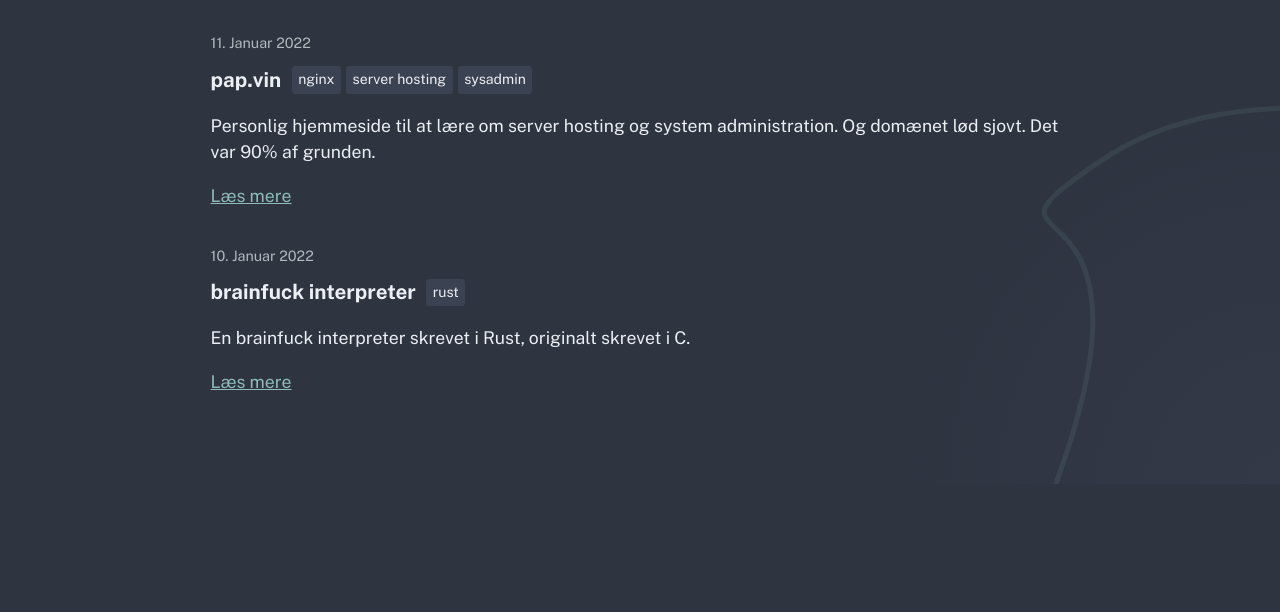
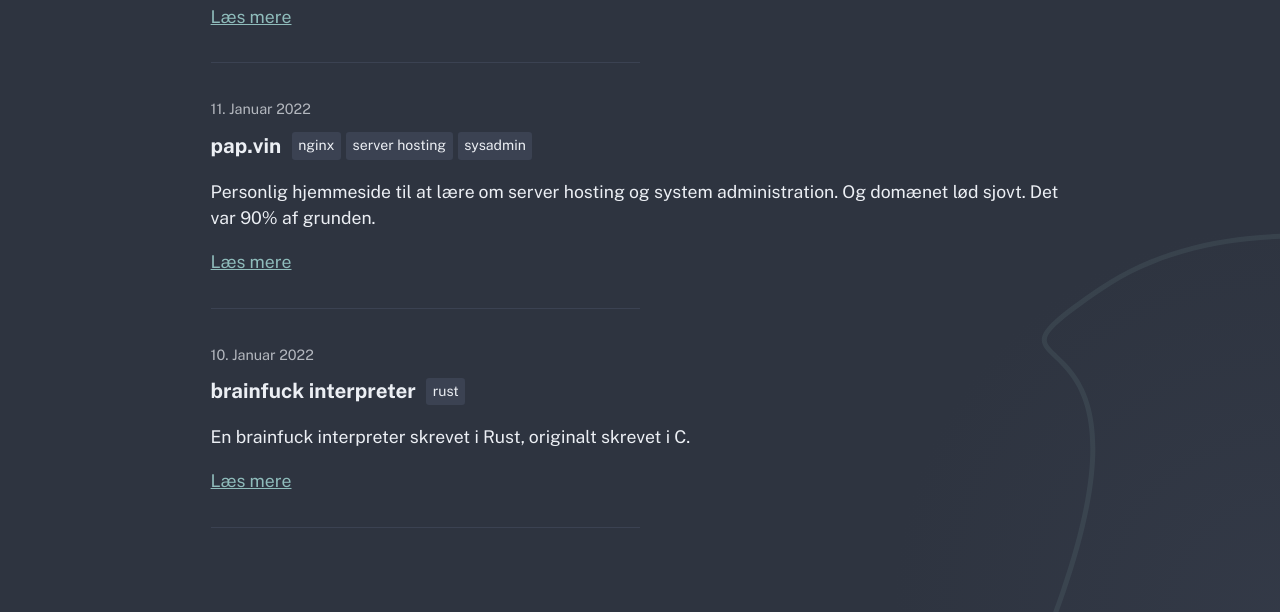
Before and after one commit to camper0008/tphollebeek, an Eleventy site: page src/layout/projects.njk in a window 1280 px wide. Shown: the part 680-1292 px from the top of the page. Before the commit the page ends 1164 px from the top, so only its background shows below. Built offline with nearby package versions, Linux system fonts and the light colour scheme; Eleventy itself is replaced by a stand-in of ours; files that its build step writes are made by us from their sources.

Commit message:
added divider

```diff
--- a/src/layout/_includes/project-list.njk
+++ b/src/layout/_includes/project-list.njk
@@ -6,5 +6,6 @@
         <p>{{ project.data.description }}</p>
         <a href="{{ project.url }}">Læs mere</a>
     </li>
+    <div class="divider"></div>
     {%- endfor -%}
 </ul>
--- a/src/scss/components/_project-list.scss
+++ b/src/scss/components/_project-list.scss
@@ -6,6 +6,7 @@
 
     .project-list-item {
         margin: 2rem 0;
+        border-radius: 0.5rem;
 
         .project-list-item__timestamp {
             font-size: 0.9rem;
@@ -40,4 +41,11 @@
             }
         }
     }
+
+    .divider {
+        height: 1px;
+        width: 50%;
+        margin-bottom: 1.75rem;
+        background-color: var(--clr-bg-1);
+    }
 }
```
